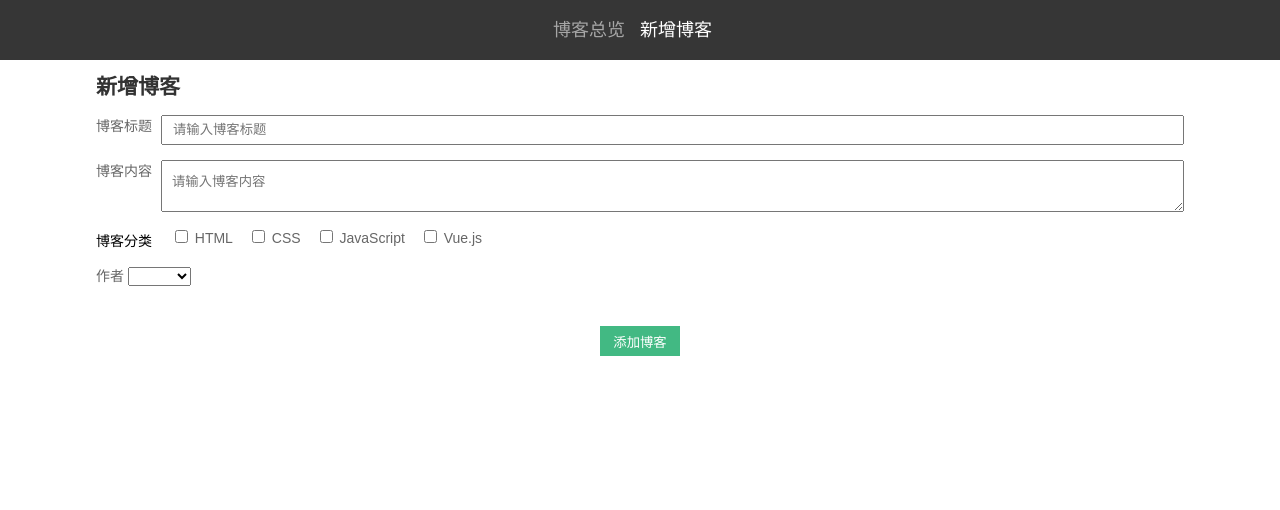
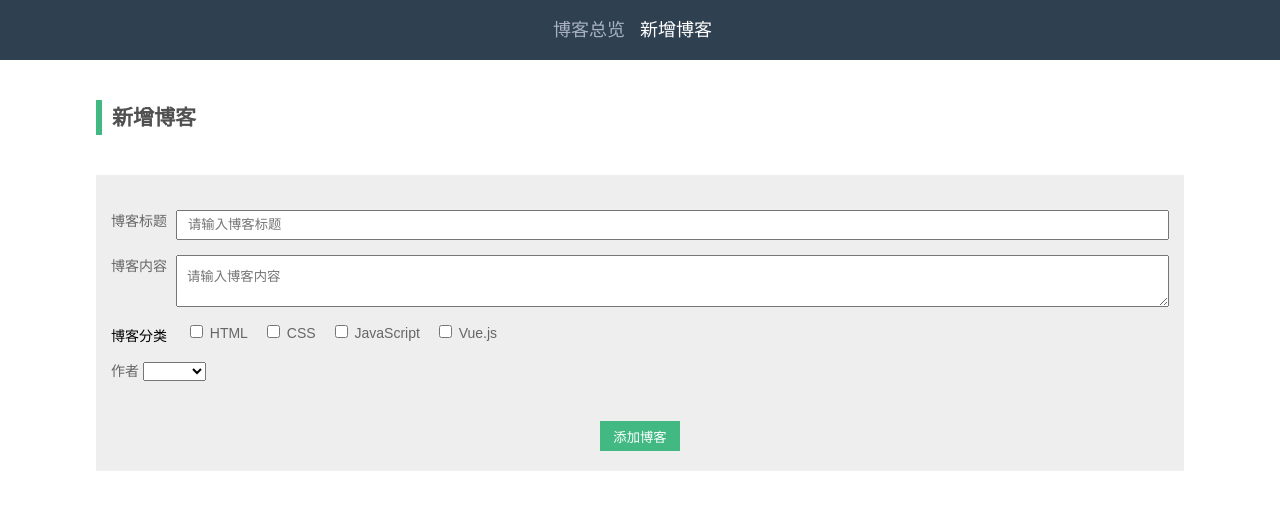
Before and after one commit to CassieQin/personalBlog, a Vue app: page /Addblog in a window 1280 px wide. Shown: the top 510 px of the page. Built offline with nearby package versions, Linux system fonts and the light colour scheme; what vue-resource would draw is missing.

Commit message:
博客详情样式修改

```diff
--- a/src/App.vue
+++ b/src/App.vue
@@ -44,11 +44,11 @@ ul {
   height: 60px;
   line-height: 60px;
   font-size: 18px;
-  background: #363636;
+  background: #2f4050;
   text-align: center;
 }
 .header a {
-  color: #a6a6a6;
+  color: #a7b1c2;
   text-decoration: none;
   margin-right: 15px;
 }
@@ -56,8 +56,13 @@ a.router-link-exact-active {
   color: #fff;
 }
 .blog-title {
-  color: #333;
-  margin: 10px 0;
+  color: #515151;
+  height: 35px;
+  line-height: 35px;
+  border-left: 6px solid  #42b983;
+  margin: 40px 0;
+  vertical-align: middle;
+  padding-left: 10px;
 }
 .btn {
   height: 30px;
@@ -69,5 +74,8 @@ a.router-link-exact-active {
   vertical-align: middle;
   cursor: pointer;
 }
-.text-center{text-align: center; margin-top: 40px;}
+.text-center {
+  text-align: center;
+  margin-top: 40px;
+}
 </style>
--- a/src/components/Addblog.vue
+++ b/src/components/Addblog.vue
@@ -1,7 +1,7 @@
 <template>
   <div class="addblog">
     <h2 class="blog-title">新增博客</h2>
-    <form action="" v-if="!submited">
+    <form action="" v-if="!submited" class="addForm">
         <label for="">博客标题 <input type="text" value="" placeholder="请输入博客标题" required v-model="blog.title"></label>
         <label for="">博客内容 <textarea placeholder="请输入博客内容" v-model="blog.content"></textarea></label>
         <div id="checkboxes">
@@ -107,4 +107,8 @@ textarea {
   margin-top: 20px;
 }
 #checkboxes label{display: inline-block; cursor: pointer; margin-left: 15px;}
+.addForm{
+  background: #eee;
+  padding: 20px 15px;
+}
 </style>
--- a/src/components/Blogdetail.vue
+++ b/src/components/Blogdetail.vue
@@ -29,5 +29,10 @@ export default {
 
 <!-- Add "scoped" attribute to limit CSS to this component only -->
 <style scoped>
-
+.blogdetail{
+  width: 85%;
+  margin: 20px auto 0;
+  background: #eee;
+  padding: 20px;
+}
 </style>
--- a/src/components/Showblog.vue
+++ b/src/components/Showblog.vue
@@ -99,7 +99,6 @@ export default {
 .single-blog a {
   font-size: 16px;
   color: #444;
-  text-decoration: none;
 }
 .single-blog a:hover{color: #42b983;}
 .single-blog article {
```
